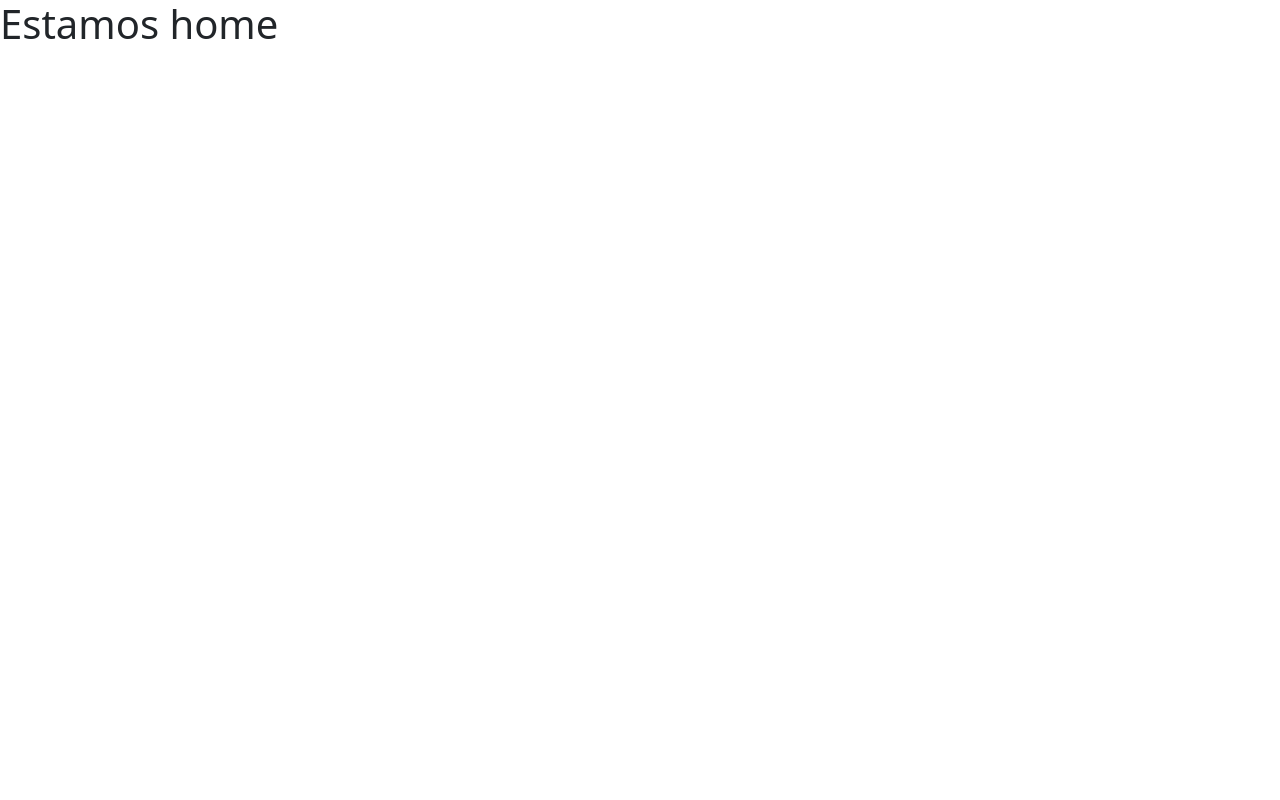
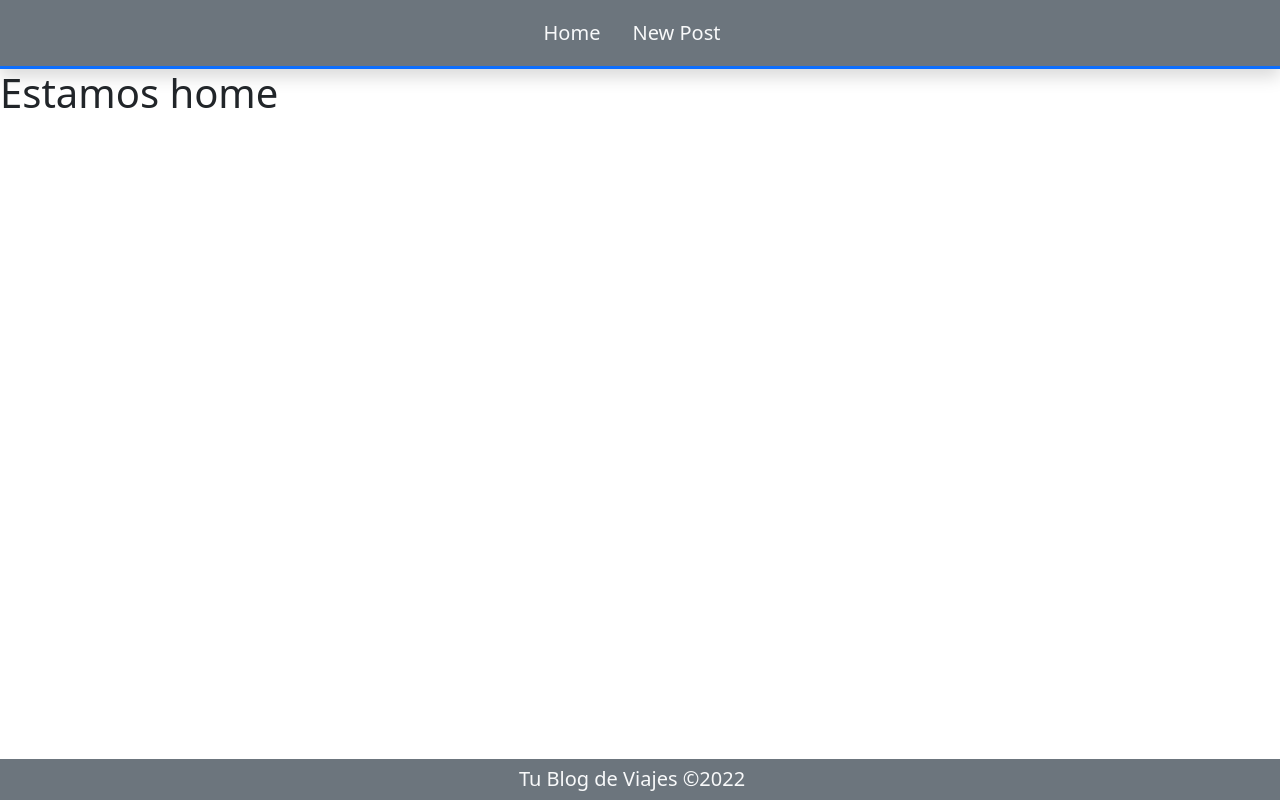
Before and after one commit to jeroboan2002/blogAngular, an Angular app: page /home in a window 1280 px wide. Built offline with nearby package versions, Linux system fonts and the light colour scheme.

Commit message:
Modifico la maquetación del componente principal

```diff
--- a/src/app/app.component.css
+++ b/src/app/app.component.css
@@ -0,0 +1,3 @@
+a:hover{
+    color:blue !important;
+}
--- a/src/app/app.component.html
+++ b/src/app/app.component.html
@@ -1 +1,22 @@
-<router-outlet></router-outlet>
+<header class="shadow">
+    <nav class="navbar navbar-dark bg-secondary border-3 border-bottom border-primary justify-content-center">
+        <span class="navbar-brand mb-0 h1">
+            <ul class="nav justify-content-center">
+                <li class="nav-item">
+                  <a class="nav-link text-light active" href="#">Home</a>
+                </li>
+                <li class="nav-item">
+                  <a class="nav-link text-light" href="#">New Post</a>
+                </li>
+              </ul>
+        </span>
+    </nav>
+</header>
+<main class="row">
+    <router-outlet></router-outlet>
+</main>
+<footer class="fixed-bottom bg-secondary text-light text-center p-2">
+  <span class="navbar-brand mb-0 h1">
+    Tu Blog de Viajes ©2022
+  </span>
+</footer>
```
